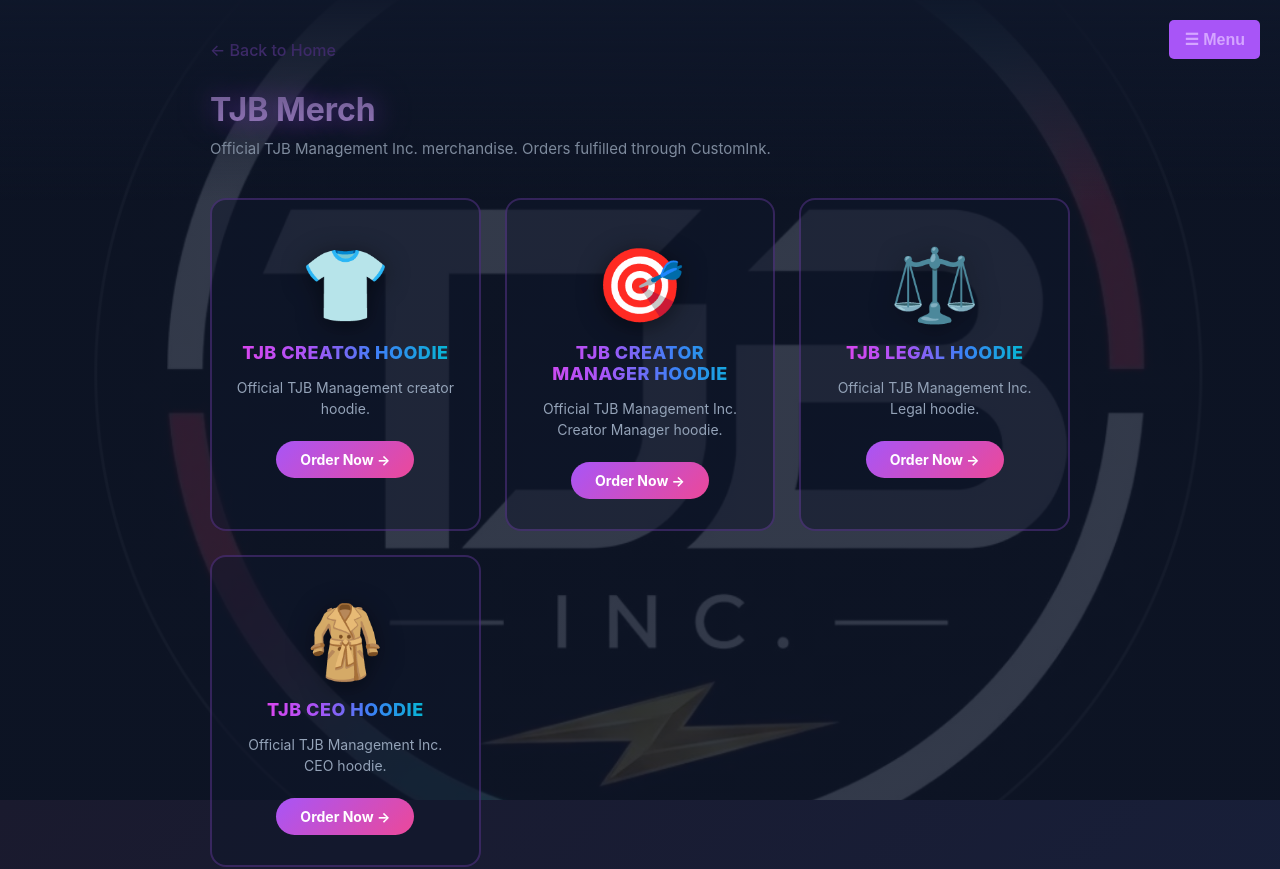
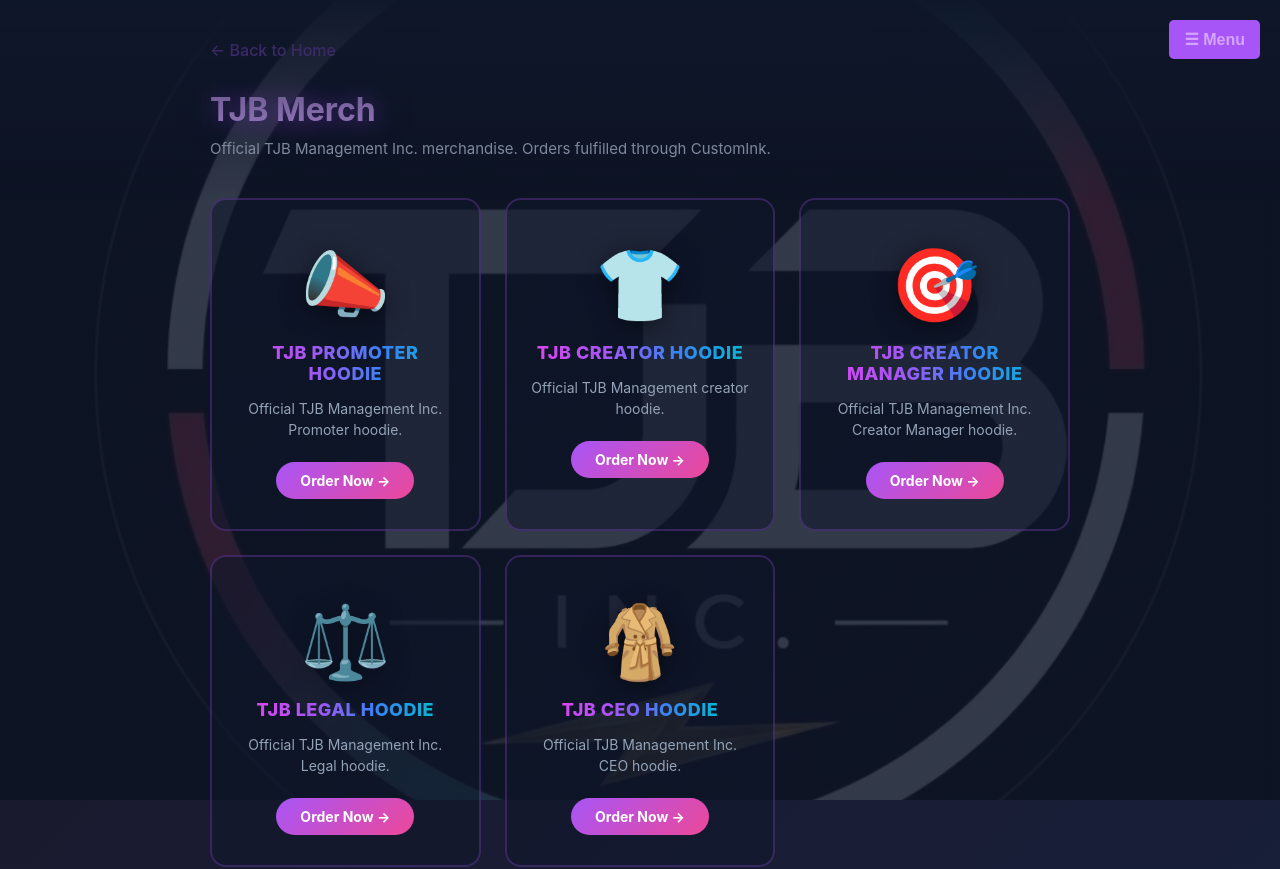
Before and after one commit to iamunrizzable/Website, a Next.js app: page /merch in a window 1280 px wide. Shown: the top 869 px of the page. Built offline with nearby package versions, Linux system fonts and the light colour scheme.

Commit message:
Add TJB PROMOTER HOODIE as first item on merch page
https://claude.ai/code/session_01AMCDCAPq8diabGEo6bckVs

```diff
--- a/app/merch/page.js
+++ b/app/merch/page.js
@@ -6,6 +6,12 @@ export default function Merch() {
   const [menuOpen, setMenuOpen] = useState(false);
 
   const items = [
+    {
+      name: 'TJB PROMOTER HOODIE',
+      href: 'https://www.customink.com/designs/Tjb%20inc%20promoter/eqs0-00d2-hqh4/share?pc=EMAIL-40778&utm_campaign=shared%20design&utm_source=share%20link&utm_medium=shared%20design&utm_content=shared%20mobile',
+      icon: '📣',
+      desc: 'Official TJB Management Inc. Promoter hoodie.',
+    },
     {
       name: 'TJB CREATOR HOODIE',
       href: 'https://www.customink.com/designs/Tjb%20creator%20hoodie/eqs0-00d2-hq5u/share?pc=EMAIL-40778&utm_campaign=shared%20design&utm_source=share%20link&utm_medium=shared%20design&utm_content=shared%20mobile',
@@ -108,6 +114,7 @@ export default function Merch() {
         .merch-card:nth-child(2) { animation-delay: 0.2s; }
         .merch-card:nth-child(3) { animation-delay: 0.3s; }
         .merch-card:nth-child(4) { animation-delay: 0.4s; }
+        .merch-card:nth-child(5) { animation-delay: 0.5s; }
         .merch-card:hover {
           transform: translateY(-12px) scale(1.02);
           border-color: rgba(255,255,255,0.5);
```
